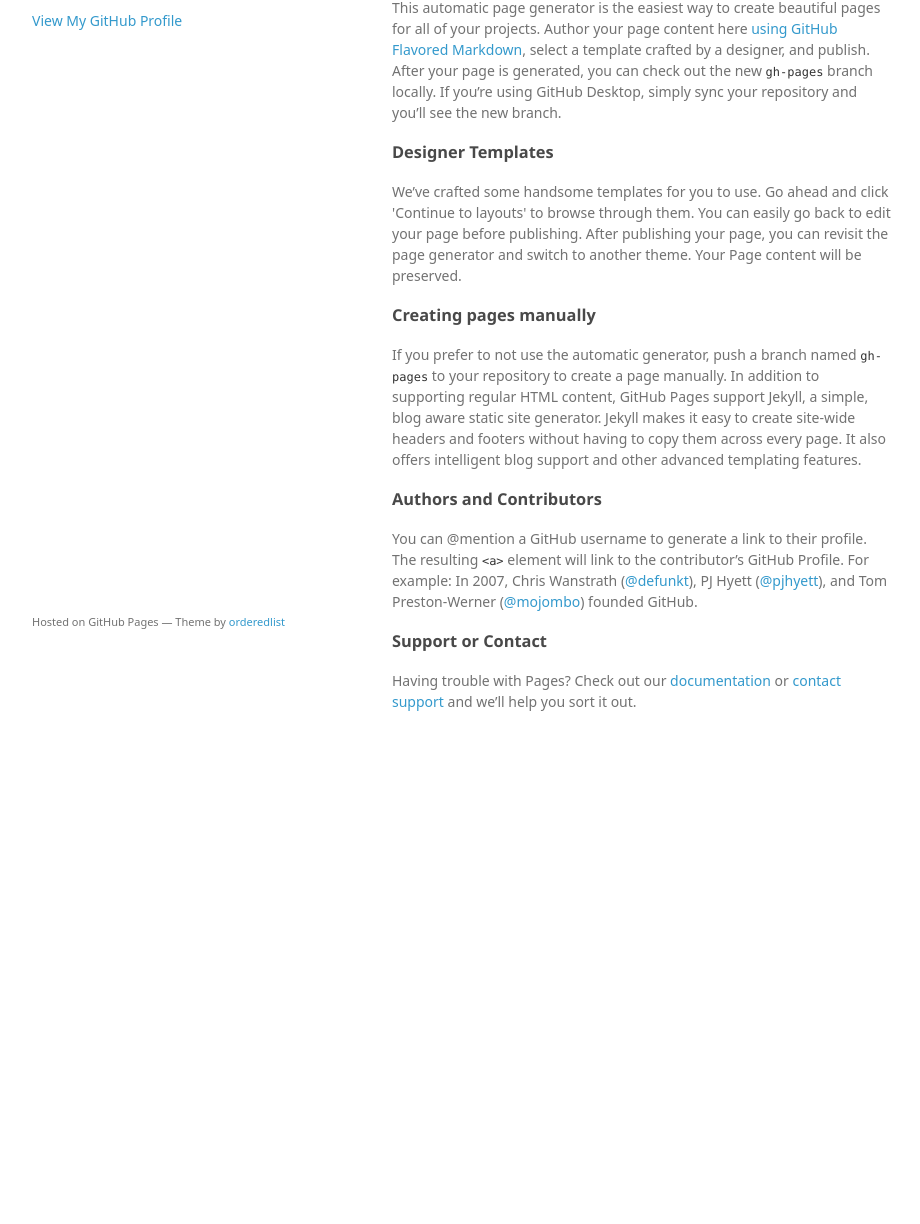
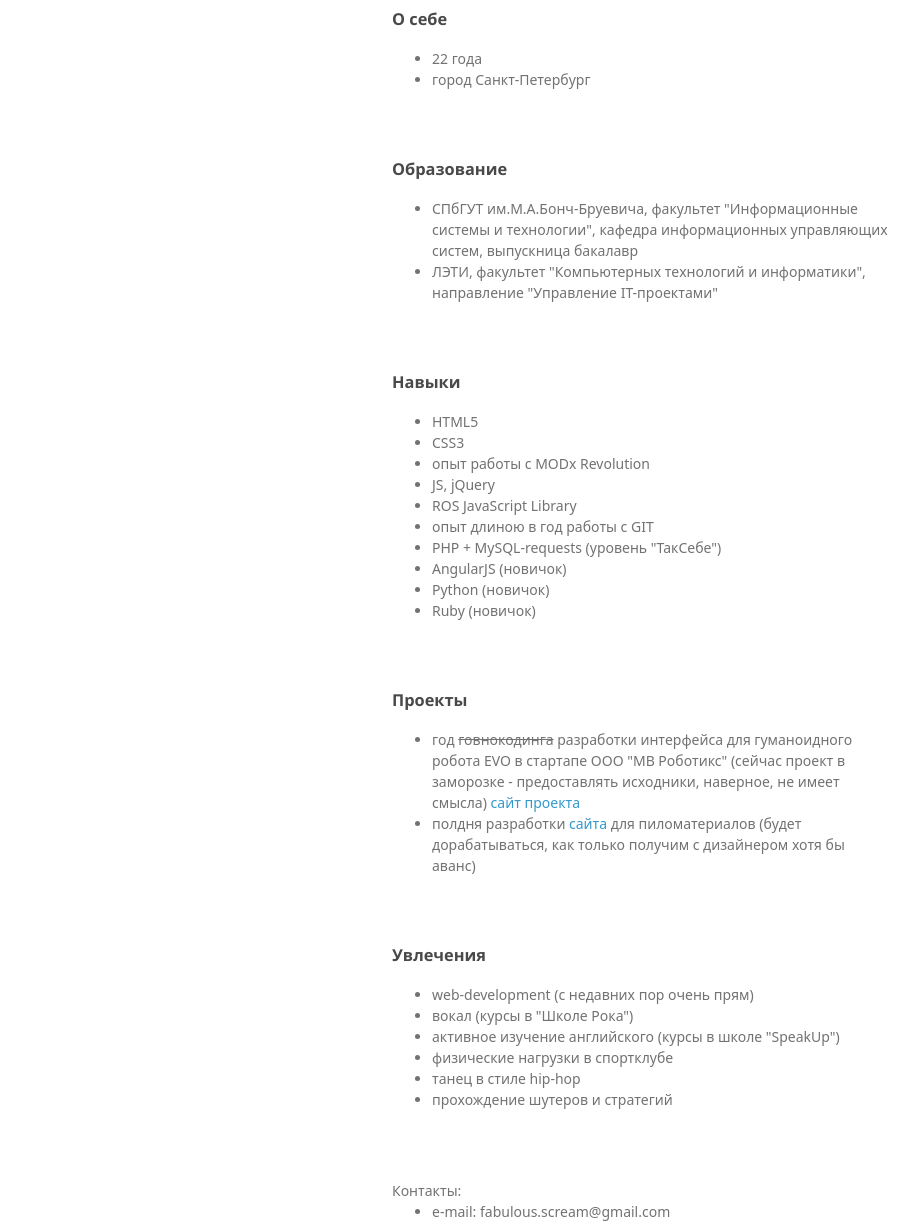
Before and after one commit to ogogozhe/ogogozhe.github.io, a plain HTML site: page index.html in a window 1280 px wide. Shown: the part 99-1323 px from the top of the page, without its empty margins (178-1098 px from the left). Before the commit the page ends 881 px from the top, so only its background shows below. Drawn offline with Linux system fonts and the light colour scheme; a web font is replaced by a local one.

Commit message:
Editting html

```diff
--- a/index.html
+++ b/index.html
@@ -3,7 +3,7 @@
   <head>
     <meta charset="utf-8">
     <meta http-equiv="X-UA-Compatible" content="chrome=1">
-    <title>Ogogozhe.GitHub.io by ogogozhe</title>
+    <title>Valentina Kirsanova's Portfolio</title>
 
     <link rel="stylesheet" href="stylesheets/styles.css">
     <link rel="stylesheet" href="stylesheets/github-light.css">
@@ -14,45 +14,72 @@
   </head>
   <body>
     <div class="wrapper">
-      <header>
-        <h1>Ogogozhe.GitHub.io</h1>
-        <p></p>
+      <main>
+        <h1>Кирсанова Валентина</h1>
+        <section class="about">
+          <h3>О себе</h3>
+          <ul>
+            <li>22 года</li>
+            <li>город Санкт-Петербург</li>
+          </ul>
+        </section>
+        <section class="education">
+          <h3>Образование</h3>
+          <ul>
+            <li>СПбГУТ им.М.А.Бонч-Бруевича, факультет "Информационные системы и технологии", кафедра информационных управляющих систем, выпускница бакалавр</li>
+            <li>ЛЭТИ, факультет "Компьютерных технологий и информатики", направление "Управление IT-проектами"</li>
+          </ul>
+        </section>
+        <section class="skills">
+          <h3>Навыки</h3>
+          <ul>
+            <li>HTML5</li>
+            <li>CSS3</li>
+            <li>опыт работы с MODx Revolution</li>
+            <li>JS, jQuery</li>
+            <li>ROS JavaScript Library</li>
+            <li>опыт длиною в год работы с GIT</li>
+            <li>PHP + MySQL-requests (уровень "ТакСебе")</li>
+            <li>AngularJS (новичок)</li>
+            <li>Python (новичок)</li>
+            <li>Ruby (новичок)</li>
+          </ul>
+        </section>
+        <section class="project">
+          <h3>Проекты</h3>
+          <ul>
+            <li>
+              год <strike>говнокодинга</strike> разработки интерфейса для гуманоидного робота EVO в стартапе ООО "МВ Роботикс" (сейчас проект в заморозке - предоставлять исходники, наверное, не имеет смысла)
+              <a href="mwrobotics.ru">сайт проекта</a>
+            </li>
+            <li>
+              полдня разработки <a href="">сайта</a> для пиломатериалов (будет дорабатываться, как только получим с дизайнером хотя бы аванс)
+            </li>
+          </ul>
+        </section>
+        <section class="hobbies">
+          <h3>Увлечения</h3>
+          <ul>
+            <li>web-development (с недавних пор очень прям)</li>
+            <li>вокал (курсы в "Школе Рока")</li>
+            <li>активное изучение английского (курсы в школе "SpeakUp")</li>
+            <li>физические нагрузки в спортклубе</li>
+            <li>танец в стиле hip-hop</li>
+            <li>прохождение шутеров и стратегий</li>
+          </ul>
+        </section>
+        <section class="contact">
+          Контакты:
+          <ul>
+            <li>e-mail: fabulous.scream@gmail.com</li>
+            <li>skype: ogogozhe</li>
+            <li>telegram: @mikmikmik</li>
+          </ul>
+        </section>
+      </main>
 
-
-        <p class="view"><a href="https://github.com/ogogozhe">View My GitHub Profile</a></p>
-
-      </header>
-      <section>
-        <h3>
-<a id="welcome-to-github-pages" class="anchor" href="#welcome-to-github-pages" aria-hidden="true"><span aria-hidden="true" class="octicon octicon-link"></span></a>Welcome to GitHub Pages.</h3>
-
-<p>This automatic page generator is the easiest way to create beautiful pages for all of your projects. Author your page content here <a href="https://guides.github.com/features/mastering-markdown/">using GitHub Flavored Markdown</a>, select a template crafted by a designer, and publish. After your page is generated, you can check out the new <code>gh-pages</code> branch locally. If you’re using GitHub Desktop, simply sync your repository and you’ll see the new branch.</p>
-
-<h3>
-<a id="designer-templates" class="anchor" href="#designer-templates" aria-hidden="true"><span aria-hidden="true" class="octicon octicon-link"></span></a>Designer Templates</h3>
-
-<p>We’ve crafted some handsome templates for you to use. Go ahead and click 'Continue to layouts' to browse through them. You can easily go back to edit your page before publishing. After publishing your page, you can revisit the page generator and switch to another theme. Your Page content will be preserved.</p>
-
-<h3>
-<a id="creating-pages-manually" class="anchor" href="#creating-pages-manually" aria-hidden="true"><span aria-hidden="true" class="octicon octicon-link"></span></a>Creating pages manually</h3>
-
-<p>If you prefer to not use the automatic generator, push a branch named <code>gh-pages</code> to your repository to create a page manually. In addition to supporting regular HTML content, GitHub Pages support Jekyll, a simple, blog aware static site generator. Jekyll makes it easy to create site-wide headers and footers without having to copy them across every page. It also offers intelligent blog support and other advanced templating features.</p>
-
-<h3>
-<a id="authors-and-contributors" class="anchor" href="#authors-and-contributors" aria-hidden="true"><span aria-hidden="true" class="octicon octicon-link"></span></a>Authors and Contributors</h3>
-
-<p>You can @mention a GitHub username to generate a link to their profile. The resulting <code>&lt;a&gt;</code> element will link to the contributor’s GitHub Profile. For example: In 2007, Chris Wanstrath (<a href="https://github.com/defunkt" class="user-mention">@defunkt</a>), PJ Hyett (<a href="https://github.com/pjhyett" class="user-mention">@pjhyett</a>), and Tom Preston-Werner (<a href="https://github.com/mojombo" class="user-mention">@mojombo</a>) founded GitHub.</p>
-
-<h3>
-<a id="support-or-contact" class="anchor" href="#support-or-contact" aria-hidden="true"><span aria-hidden="true" class="octicon octicon-link"></span></a>Support or Contact</h3>
-
-<p>Having trouble with Pages? Check out our <a href="https://help.github.com/pages">documentation</a> or <a href="https://github.com/contact">contact support</a> and we’ll help you sort it out.</p>
-      </section>
-      <footer>
-        <p><small>Hosted on GitHub Pages &mdash; Theme by <a href="https://github.com/orderedlist">orderedlist</a></small></p>
-      </footer>
+      <footer></footer>
     </div>
     <script src="javascripts/scale.fix.js"></script>
-
   </body>
 </html>
```
